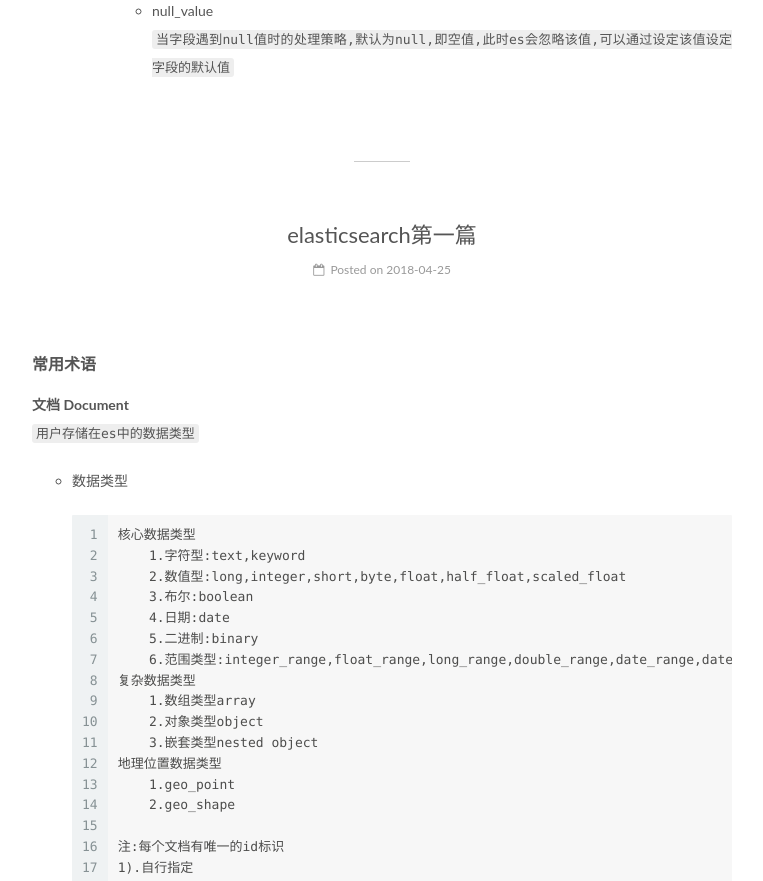
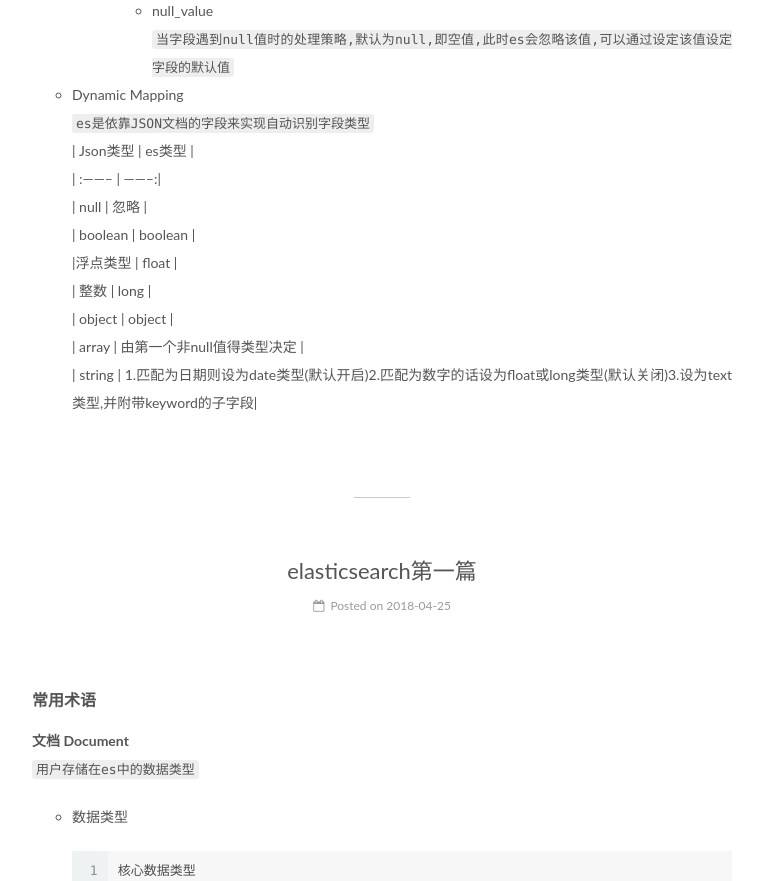
Before and after one commit to fireworksflower/fireworksflower.github.io, a plain HTML site: page index.html in a window 1280 px wide. Shown: the part 1296-2177 px from the top of the page, without its empty margins (258-1021 px from the left). Drawn offline with Linux system fonts and the light colour scheme.

Commit message:
Site updated: 2018-04-25 13:59:50

```diff
--- a/index.html
+++ b/index.html
@@ -330,6 +330,7 @@
 </li>
 </ul>
 </li>
+<li>Dynamic Mapping<br><code>es是依靠JSON文档的字段来实现自动识别字段类型</code><br>| Json类型   |  es类型   |<br>| :——– | ——–:|<br>| null      |   忽略    |<br>| boolean   |  boolean |<br>|浮点类型    |  float   |<br>| 整数      |   long   |<br>| object   |   object  |<br>| array    |  由第一个非null值得类型决定 |<br>| string   |   1.匹配为日期则设为date类型(默认开启)2.匹配为数字的话设为float或long类型(默认关闭)3.设为text类型,并附带keyword的子字段|</li>
 </ul>
 
 
```
Also changed, not shown: 2018/04/25/elasticsearch第二篇/index.html (+2 -1 lines).
